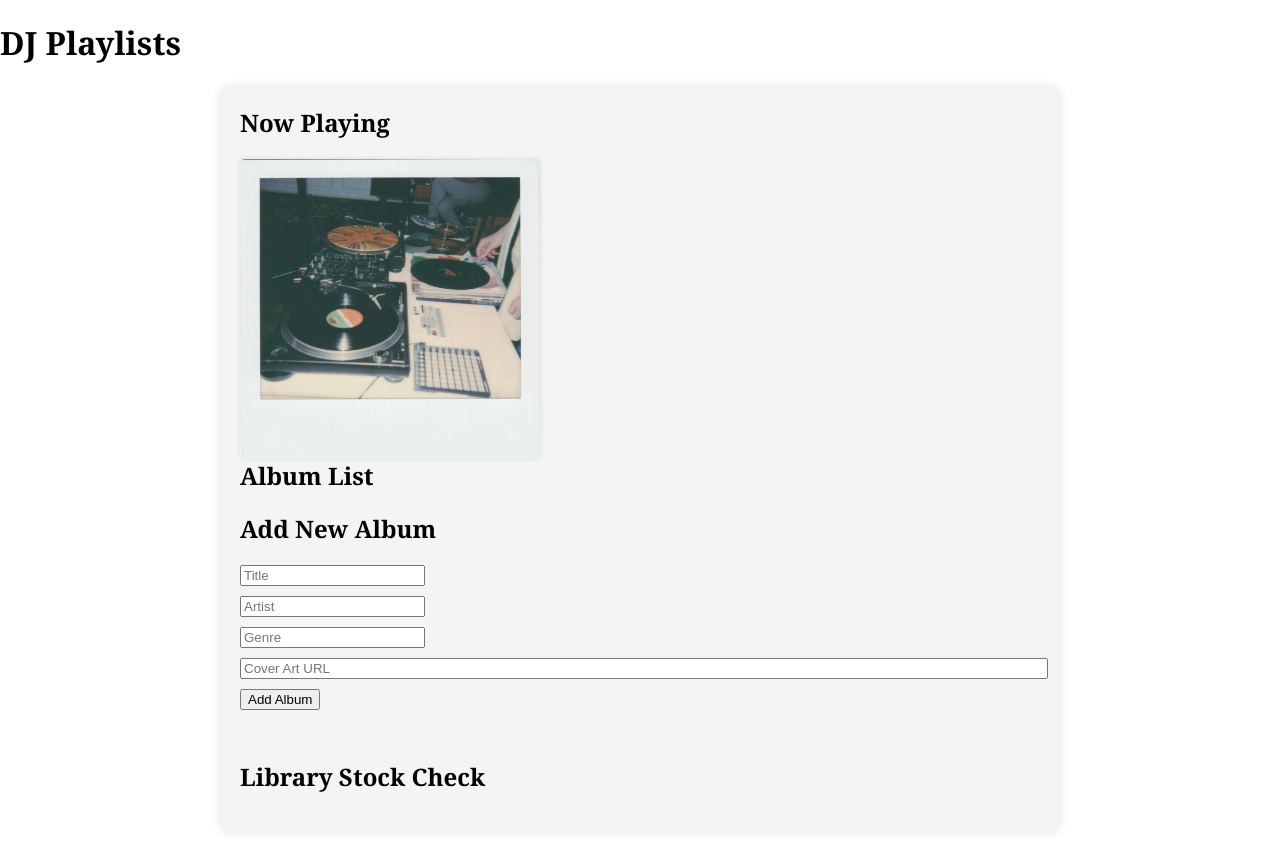
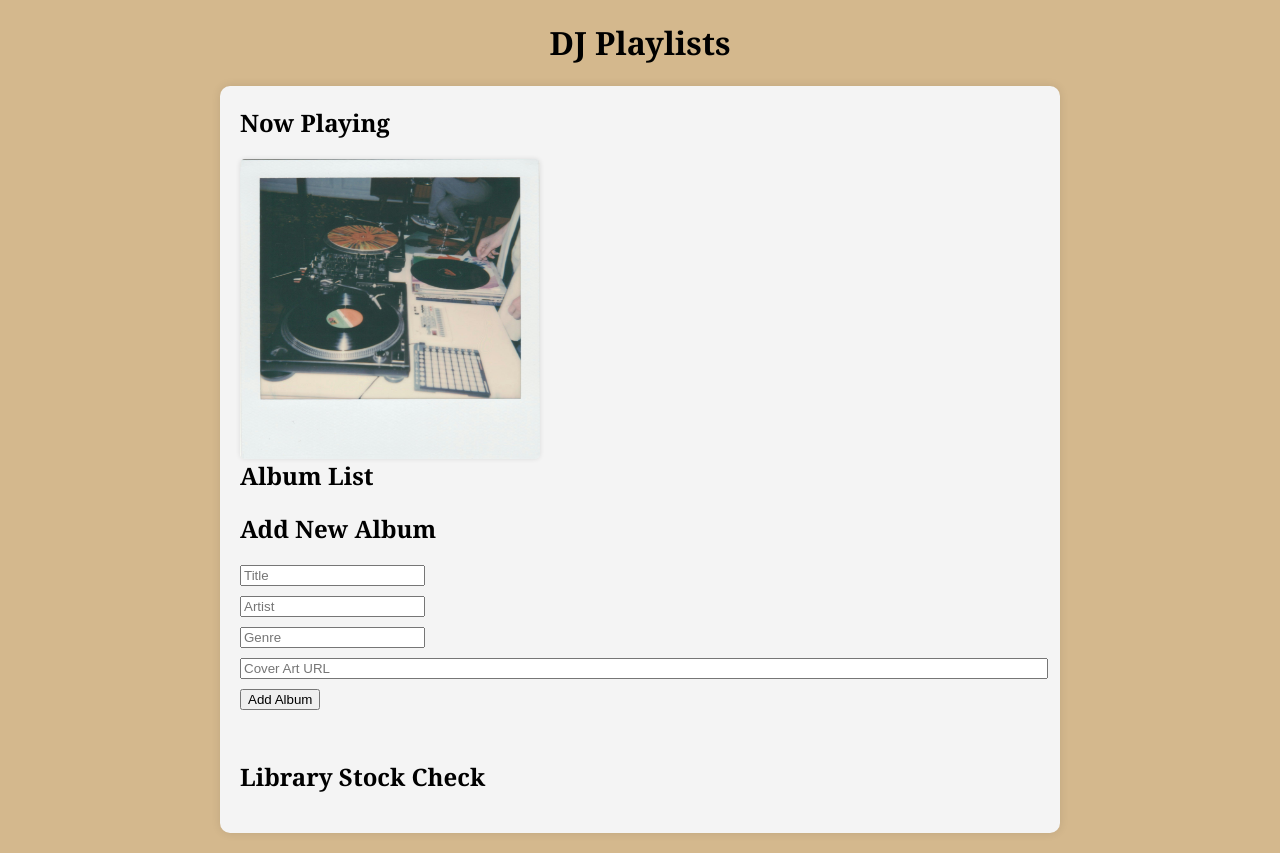
Before and after one commit to mcyang12/dj_days, a plain HTML site: page index.html in a window 1280 px wide. Drawn offline with Linux system fonts and the light colour scheme.

Commit message:
second updates

```diff
--- a/styles/stylesheet.css
+++ b/styles/stylesheet.css
@@ -2,6 +2,7 @@ body {
     font-family: Cambria, Cochin, Georgia, Times, 'Times New Roman', serif;
     margin: 0;
     padding: 0;
+    background-color: rgb(212, 184, 141);
 }
 
 .container {
@@ -11,6 +12,10 @@ body {
     background-color: #f4f4f4;
     border-radius: 10px;
     box-shadow: 0 0 10px rgba(0, 0, 0, 0.1);
+}
+
+h1 {
+    text-align: center;
 }
 
 h2 {
```
